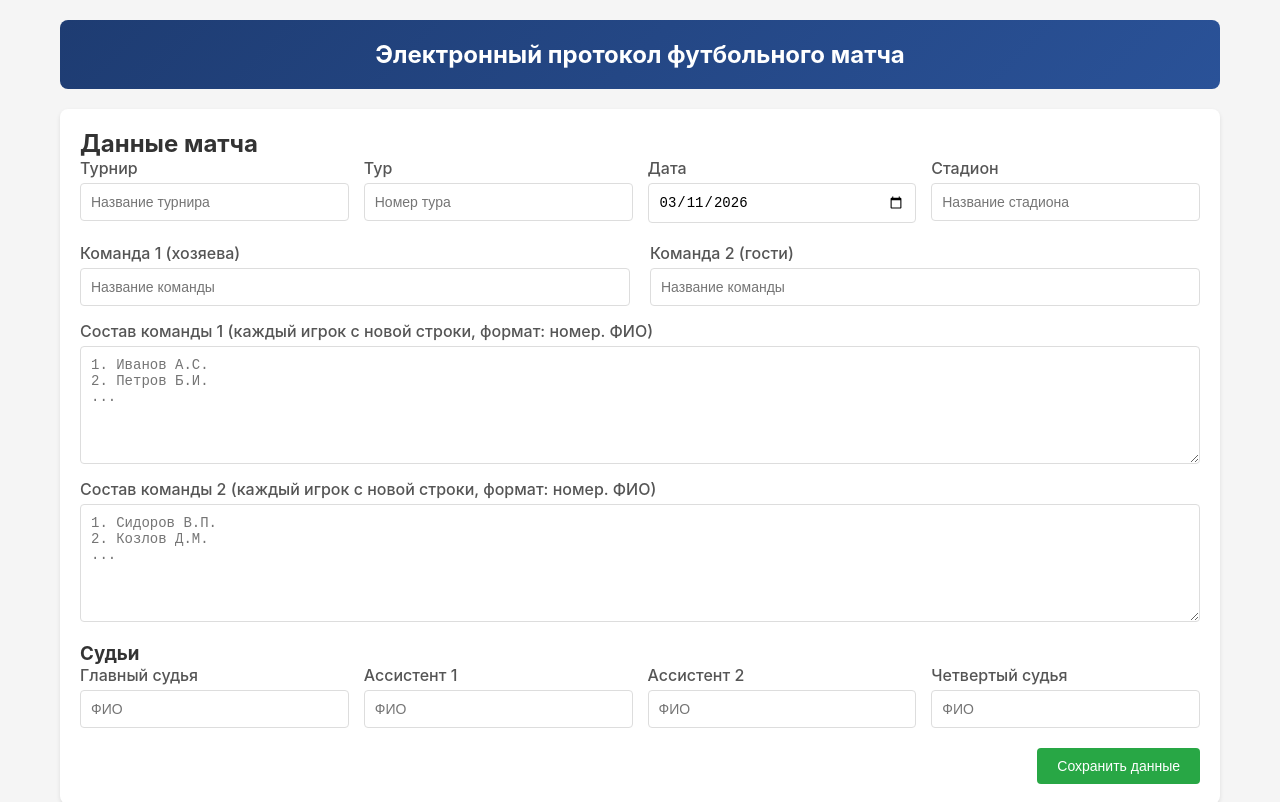
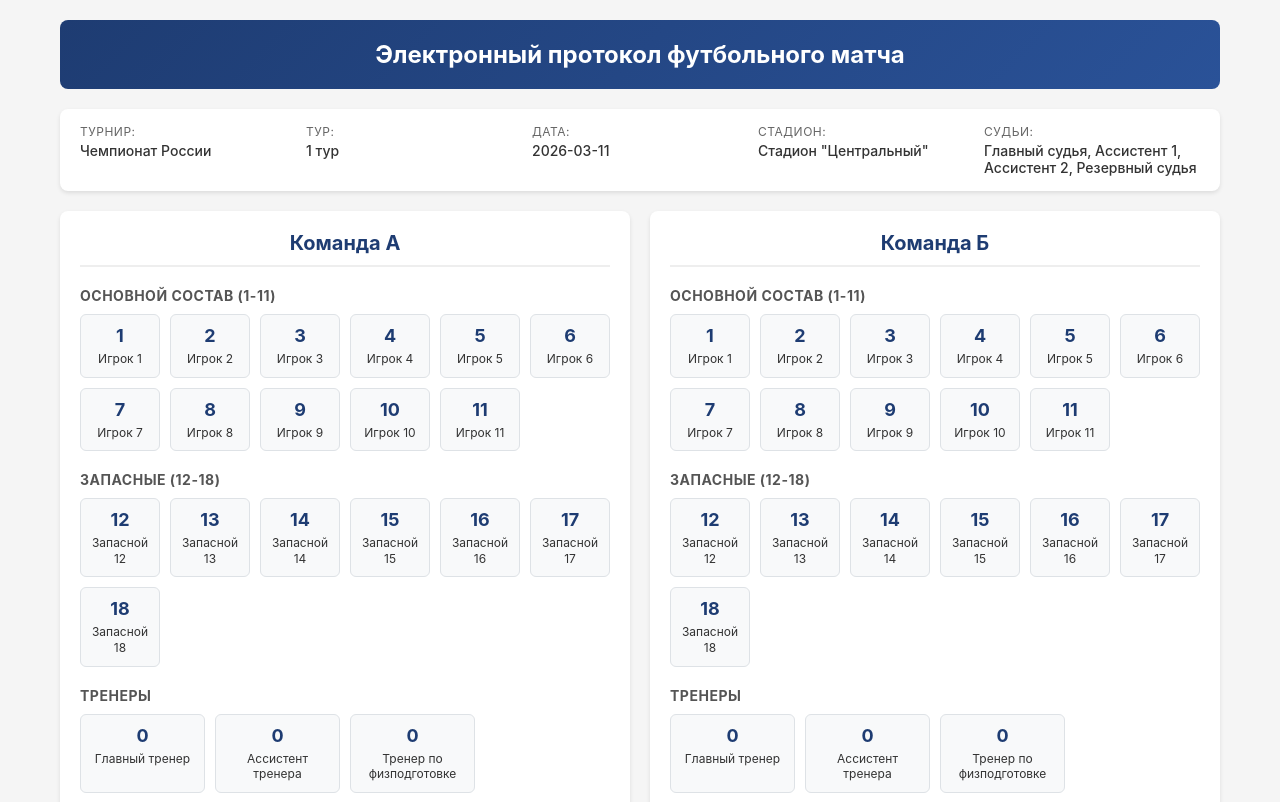
Before and after one commit to MedvedevEugene/ffmo, a React (Vite) app: page / in a window 1280 px wide. Shown: the top 802 px of the page. Built offline with nearby package versions, Linux system fonts and the light colour scheme.

Commit message:
Remove protocol form, show match info as headers, simplify UI

```diff
--- a/src/App.tsx
+++ b/src/App.tsx
@@ -1,6 +1,5 @@
 import { useState, useCallback } from 'react';
-import { Match, ProtocolForm, MatchEvent, EventType, Team, Referee, Player } from './types';
-import ProtocolFormComponent from './components/ProtocolForm';
+import { Match, MatchEvent, EventType, Player } from './types';
 import TeamRoster from './components/TeamRoster';
 import Statistics from './components/Statistics';
 import { v4 as uuidv4 } from 'uuid';
@@ -49,82 +48,16 @@ function App() {
       players: createTeamPlayers(uuidv4())
     },
     referees: [
-      { id: uuidv4(), role: 'main', name: '' },
-      { id: uuidv4(), role: 'assistant', name: '' },
-      { id: uuidv4(), role: 'assistant', name: '' },
-      { id: uuidv4(), role: 'fourth', name: '' }
+      { id: uuidv4(), role: 'main', name: 'Главный судья' },
+      { id: uuidv4(), role: 'assistant', name: 'Ассистент 1' },
+      { id: uuidv4(), role: 'assistant', name: 'Ассистент 2' },
+      { id: uuidv4(), role: 'fourth', name: 'Резервный судья' }
     ],
     events: [],
-    stadium: '',
-    tournament: '',
-    round: ''
+    stadium: 'Стадион "Центральный"',
+    tournament: 'Чемпионат России',
+    round: '1 тур'
   });
-
-  const [formData, setFormData] = useState<ProtocolForm>({
-    tournament: '',
-    round: '',
-    date: new Date().toISOString().split('T')[0],
-    stadium: '',
-    homeTeamName: '',
-    awayTeamName: '',
-    homeTeamPlayers: '',
-    awayTeamPlayers: '',
-    mainReferee: '',
-    assistantReferee1: '',
-    assistantReferee2: '',
-    fourthReferee: ''
-  });
-
-  const handleFormChange = (field: keyof ProtocolForm, value: string) => {
-    setFormData(prev => ({ ...prev, [field]: value }));
-  };
-
-  const handleSaveProtocol = () => {
-    const homePlayers = formData.homeTeamPlayers.split('\n').filter(p => p.trim());
-    const awayPlayers = formData.awayTeamPlayers.split('\n').filter(p => p.trim());
-
-    const homeTeam: Team = {
-      id: match.homeTeam.id,
-      name: formData.homeTeamName,
-      players: homePlayers.map((name, index) => ({
-        id: uuidv4(),
-        number: index + 1,
-        name: name.trim(),
-        teamId: match.homeTeam.id,
-        position: index < 11 ? 'starter' : 'substitute'
-      }))
-    };
-
-    const awayTeam: Team = {
-      id: match.awayTeam.id,
-      name: formData.awayTeamName,
-      players: awayPlayers.map((name, index) => ({
-        id: uuidv4(),
-        number: index + 1,
-        name: name.trim(),
-        teamId: match.awayTeam.id,
-        position: index < 11 ? 'starter' : 'substitute'
-      }))
-    };
-
-    const referees: Referee[] = [
-      { id: match.referees[0].id, role: 'main', name: formData.mainReferee },
-      { id: match.referees[1].id, role: 'assistant', name: formData.assistantReferee1 },
-      { id: match.referees[2].id, role: 'assistant', name: formData.assistantReferee2 },
-      { id: match.referees[3].id, role: 'fourth', name: formData.fourthReferee }
-    ];
-
-    setMatch(prev => ({
-      ...prev,
-      date: formData.date,
-      tournament: formData.tournament,
-      round: formData.round,
-      stadium: formData.stadium,
-      homeTeam,
-      awayTeam,
-      referees
-    }));
-  };
 
   const addEvent = useCallback((
     type: EventType,
@@ -199,11 +132,30 @@ function App() {
         <h1>Электронный протокол футбольного матча</h1>
       </div>
 
-      <ProtocolFormComponent
-        formData={formData}
-        onFormChange={handleFormChange}
-        onSave={handleSaveProtocol}
-      />
+      <div className="match-info">
+        <div className="info-row">
+          <span className="info-label">Турнир:</span>
+          <span className="info-value">{match.tournament}</span>
+        </div>
+        <div className="info-row">
+          <span className="info-label">Тур:</span>
+          <span className="info-value">{match.round}</span>
+        </div>
+        <div className="info-row">
+          <span className="info-label">Дата:</span>
+          <span className="info-value">{match.date}</span>
+        </div>
+        <div className="info-row">
+          <span className="info-label">Стадион:</span>
+          <span className="info-value">{match.stadium}</span>
+        </div>
+        <div className="info-row">
+          <span className="info-label">Судьи:</span>
+          <span className="info-value">
+            {match.referees.map(r => r.name).join(', ')}
+          </span>
+        </div>
+      </div>
 
       <div className="rosters-section">
         <TeamRoster
--- a/src/index.css
+++ b/src/index.css
@@ -454,3 +454,34 @@ body {
 .menu-actions button {
   flex: 1;
 }
+
+/* Match Info */
+.match-info {
+  background: white;
+  padding: 15px 20px;
+  border-radius: 8px;
+  margin-bottom: 20px;
+  box-shadow: 0 2px 4px rgba(0, 0, 0, 0.1);
+  display: grid;
+  grid-template-columns: repeat(auto-fit, minmax(200px, 1fr));
+  gap: 10px;
+}
+
+.info-row {
+  display: flex;
+  flex-direction: column;
+}
+
+.info-label {
+  font-size: 12px;
+  color: #666;
+  text-transform: uppercase;
+  letter-spacing: 0.5px;
+  margin-bottom: 3px;
+}
+
+.info-value {
+  font-size: 14px;
+  color: #333;
+  font-weight: 500;
+}
```
